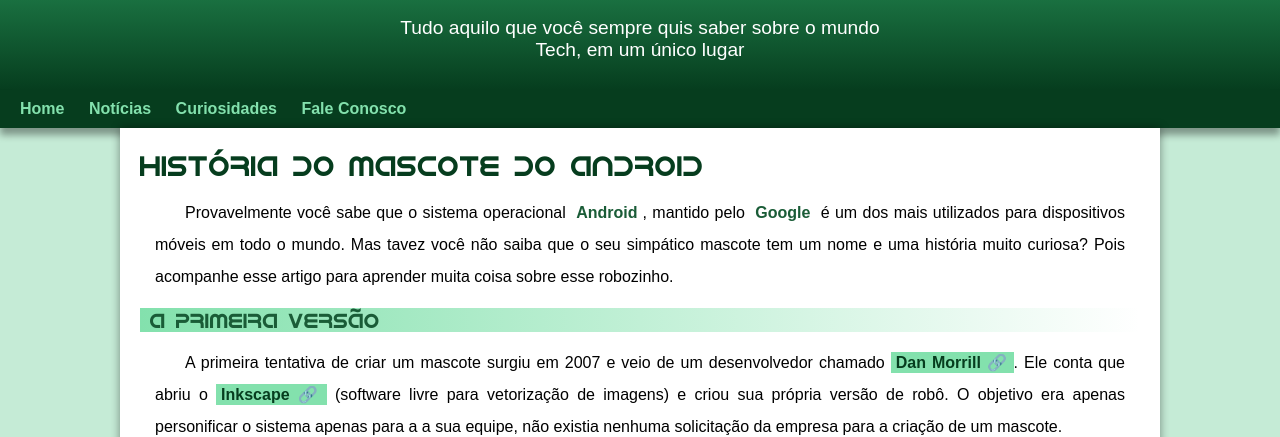
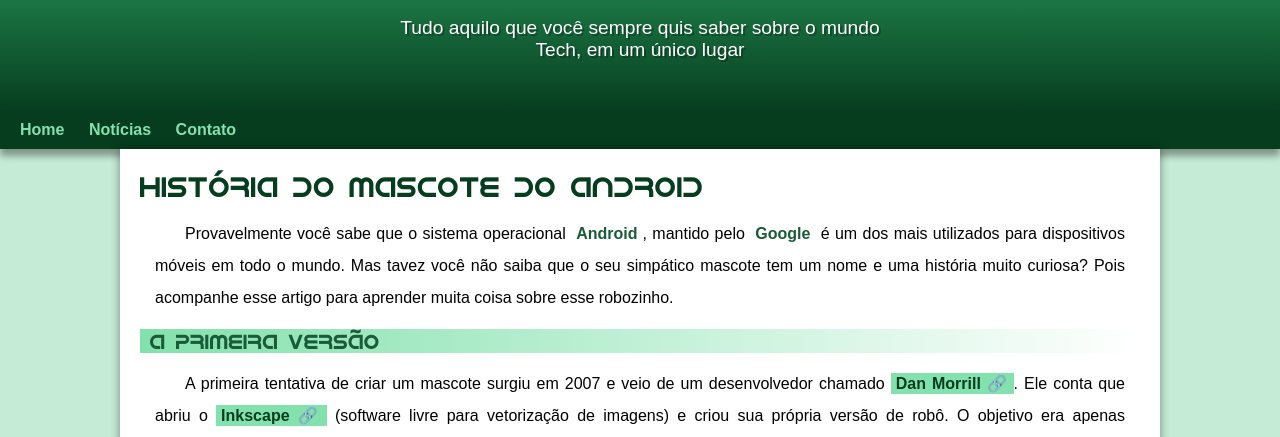
Before and after one commit to Miguelhttp/projeto-android, a plain HTML site: page index.html in a window 1280 px wide. Shown: the part 100-537 px from the top of the page. Drawn offline with Linux system fonts and the light colour scheme.

Commit message:
problema de padding correcido

```diff
--- a/index.html
+++ b/index.html
@@ -21,8 +21,7 @@
     <nav>
       <a href="#">Home</a>
       <a href="#">Notícias</a>
-      <a href="#">Curiosidades</a>
-      <a href="#">Fale Conosco</a>
+      <a href="#">Contato</a>
     </nav>
 
     <!--Main-->
--- a/style/style.css
+++ b/style/style.css
@@ -58,7 +58,8 @@ header > p {
   max-width: 500px;
   padding-inline: 10px;
   margin: auto;
-  margin-bottom: 30px;
+  padding-bottom: 50px;
+  text-shadow: 2px 2px 0px rgba(0, 0, 0, 0.268);
 }
 
 nav {
```
